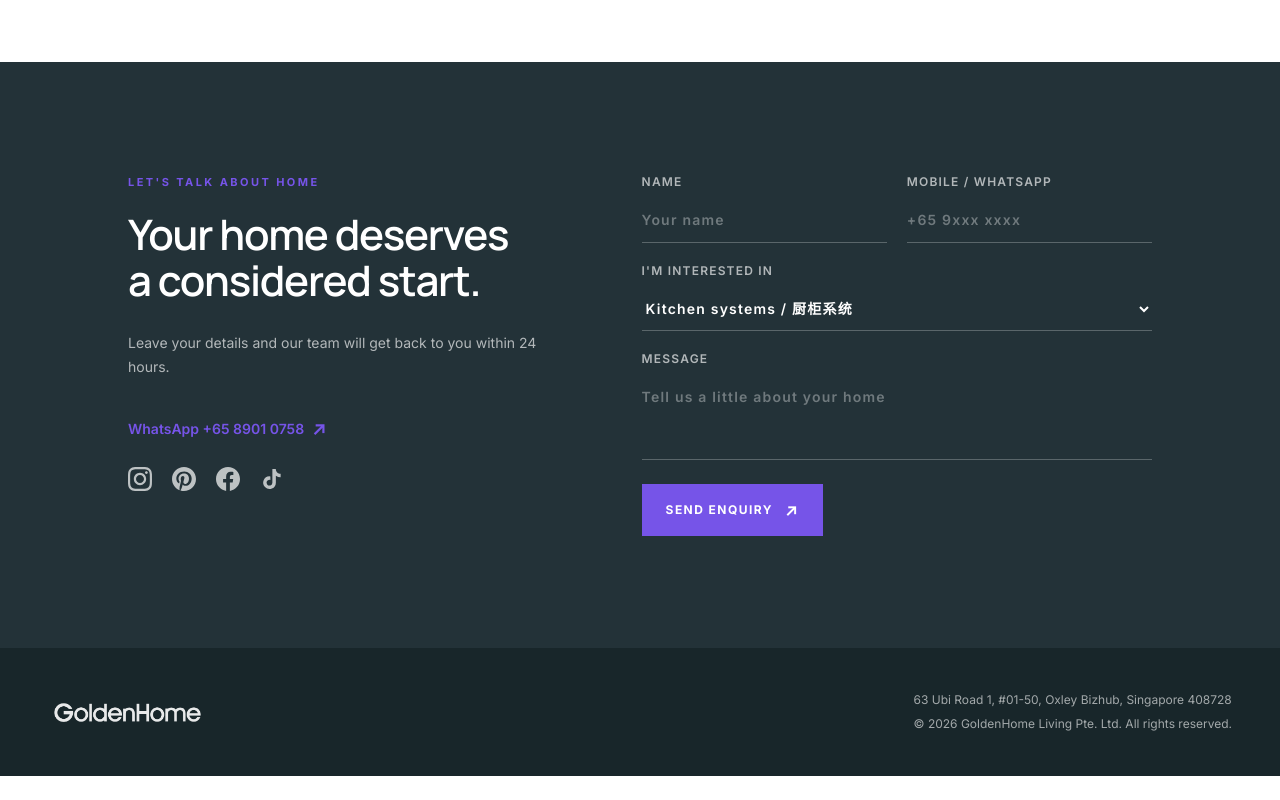
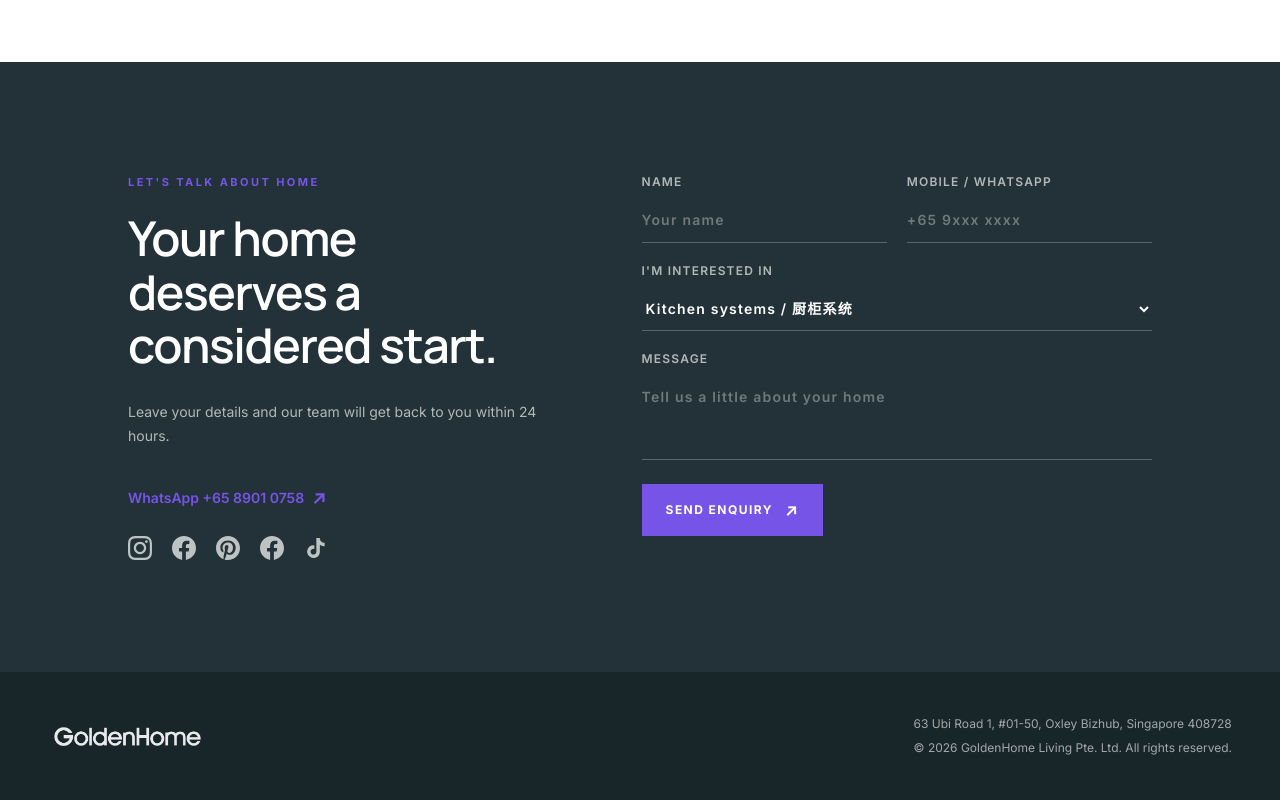
Before and after one commit to zjx711130-web/goldenhome-website, a plain HTML site: page index.html in a window 1280 px wide. Shown: the part 5091-5891 px from the top of the page. Before the commit the page ends 5867 px from the top, so only its background shows below. Drawn offline with nearby package versions, Linux system fonts and the light colour scheme.

Commit message:
Increase contact heading size and format as 3 lines

```diff
--- a/index.html
+++ b/index.html
@@ -189,9 +189,12 @@
     </section>
 
     <section id="contact" class="bg-ink py-20 text-white lg:py-28">
-      <div class="mx-auto grid max-w-[1120px] gap-12 px-5 sm:px-8 lg:grid-cols-[.9fr_1.1fr] lg:gap-24 lg:px-12"><div class="flex flex-col"><p class="mb-5 text-[11px] font-bold tracking-[.22em] text-accent"><span class="en">LET'S TALK ABOUT HOME</span><span class="zh">聊聊您理想中的家</span></p><h2 class="font-display text-[32px] font-semibold leading-[1.15] tracking-[-.03em] sm:text-[42px] sm:leading-[1.1]"><span class="en">Your home deserves<br>a considered start.</span><span class="zh">让理想之家<br>从一次沟通开始。</span></h2><p class="mt-7 max-w-md text-sm leading-6 text-white/65"><span class="en">Leave your details and our team will get back to you within 24 hours.</span><span class="zh">留下您的信息，我们会在 24 小时内与您联系。</span></p><a class="mt-9 inline-flex items-center text-sm font-semibold text-accent transition hover:text-white" href="https://wa.me/6589010758?text=Hi%20GoldenHome%2C%20I%20would%20like%20to%20book%20a%20showroom%20visit." target="_blank" rel="noopener">WhatsApp +65 8901 0758 <span class="ml-2 text-lg">↗</span></a><div class="mt-6 flex items-center gap-5 text-white/70">
+      <div class="mx-auto grid max-w-[1120px] gap-12 px-5 sm:px-8 lg:grid-cols-[.9fr_1.1fr] lg:gap-24 lg:px-12"><div class="flex flex-col"><p class="mb-5 text-[11px] font-bold tracking-[.22em] text-accent"><span class="en">LET'S TALK ABOUT HOME</span><span class="zh">聊聊您理想中的家</span></p><h2 class="font-display text-[36px] font-semibold leading-[1.18] tracking-[-.03em] sm:text-[48px] sm:leading-[1.12]"><span class="en">Your home<br>deserves a<br>considered start.</span><span class="zh">让理想之家<br>从一次沟通开始。</span></h2><p class="mt-7 max-w-md text-sm leading-6 text-white/65"><span class="en">Leave your details and our team will get back to you within 24 hours.</span><span class="zh">留下您的信息，我们会在 24 小时内与您联系。</span></p><a class="mt-9 inline-flex items-center text-sm font-semibold text-accent transition hover:text-white" href="https://wa.me/6589010758?text=Hi%20GoldenHome%2C%20I%20would%20like%20to%20book%20a%20showroom%20visit." target="_blank" rel="noopener">WhatsApp +65 8901 0758 <span class="ml-2 text-lg">↗</span></a><div class="mt-6 flex items-center gap-5 text-white/70">
           <a href="https://www.instagram.com/goldenhomesingapore" target="_blank" rel="noopener" class="transition hover:text-white" aria-label="Follow GoldenHome on Instagram">
             <svg class="h-6 w-6" fill="currentColor" viewBox="0 0 24 24" aria-hidden="true"><path d="M12 2.163c3.204 0 3.584.012 4.85.07 3.252.148 4.771 1.691 4.919 4.919.058 1.265.069 1.645.069 4.849 0 3.205-.012 3.584-.069 4.849-.149 3.225-1.664 4.771-4.919 4.919-1.266.058-1.644.07-4.85.07-3.204 0-3.584-.012-4.849-.07-3.26-.149-4.771-1.699-4.919-4.92-.058-1.265-.07-1.644-.07-4.849 0-3.204.013-3.583.07-4.849.149-3.227 1.664-4.771 4.919-4.919 1.266-.057 1.645-.069 4.849-.069zm0-2.163c-3.259 0-3.667.014-4.947.072-4.358.2-6.78 2.618-6.98 6.98-.059 1.281-.073 1.689-.073 4.948 0 3.259.014 3.668.072 4.948.2 4.358 2.618 6.78 6.98 6.98 1.281.058 1.689.072 4.948.072 3.259 0 3.668-.014 4.948-.072 4.354-.2 6.782-2.618 6.979-6.98.059-1.28.073-1.689.073-4.948 0-3.259-.014-3.667-.072-4.947-.196-4.354-2.617-6.78-6.979-6.98-1.281-.059-1.69-.073-4.949-.073zm0 5.838c-3.403 0-6.162 2.759-6.162 6.162s2.759 6.163 6.162 6.163 6.162-2.759 6.162-6.163c0-3.403-2.759-6.162-6.162-6.162zm0 10.162c-2.209 0-4-1.79-4-4 0-2.209 1.791-4 4-4s4 1.791 4 4c0 2.21-1.791 4-4 4zm6.406-11.845c-.796 0-1.441.645-1.441 1.44s.645 1.44 1.441 1.44c.795 0 1.439-.645 1.439-1.44s-.644-1.44-1.439-1.44z"/></svg>
+          </a>
+          <a href="https://www.facebook.com/profile.php?id=61581237932358" target="_blank" rel="noopener" class="transition hover:text-white" aria-label="Follow GoldenHome on Facebook">
+            <svg class="h-6 w-6" fill="currentColor" viewBox="0 0 24 24" aria-hidden="true"><path d="M24 12.073c0-6.627-5.373-12-12-12s-12 5.373-12 12c0 5.99 4.388 10.954 10.125 11.854v-8.385H7.078v-3.47h3.047V9.43c0-3.007 1.792-4.669 4.533-4.669 1.312 0 2.686.235 2.686.235v2.953H15.83c-1.491 0-1.956.925-1.956 1.874v2.25h3.328l-.532 3.47h-2.796v8.385C19.612 23.027 24 18.062 24 12.073z"/></svg>
           </a>
           <a href="http://www.pinterest.com/GoldenhomeSG" target="_blank" rel="noopener" class="transition hover:text-white" aria-label="Follow GoldenHome on Pinterest">
             <svg class="h-6 w-6" fill="currentColor" viewBox="0 0 24 24" aria-hidden="true"><path d="M12 0C5.373 0 0 5.372 0 12c0 5.084 3.163 9.426 7.627 11.174-.105-.949-.2-2.405.042-3.441.218-.937 1.407-5.965 1.407-5.965s-.359-.719-.359-1.782c0-1.668.967-2.914 2.171-2.914 1.023 0 1.518.769 1.518 1.69 0 1.029-.655 2.568-.994 3.995-.283 1.194.599 2.169 1.777 2.169 2.133 0 3.772-2.249 3.772-5.495 0-2.873-2.064-4.882-5.012-4.882-3.414 0-5.418 2.561-5.418 5.207 0 1.031.397 2.138.893 2.738.098.119.112.224.083.345l-.333 1.36c-.053.22-.174.267-.402.161-1.499-.698-2.436-2.889-2.436-4.649 0-3.785 2.75-7.262 7.929-7.262 4.163 0 7.398 2.967 7.398 6.931 0 4.136-2.607 7.464-6.227 7.464-1.216 0-2.359-.631-2.75-1.378l-.748 2.853c-.271 1.043-1.002 2.35-1.492 3.146C9.57 23.812 10.763 24 12 24c6.627 0 12-5.373 12-12 0-6.628-5.373-12-12-12z"/></svg>
```
